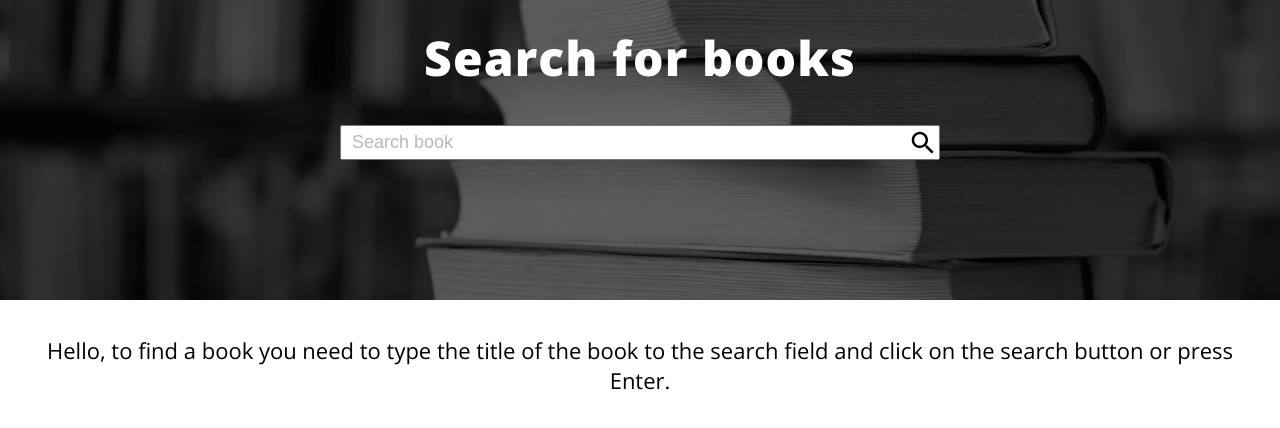
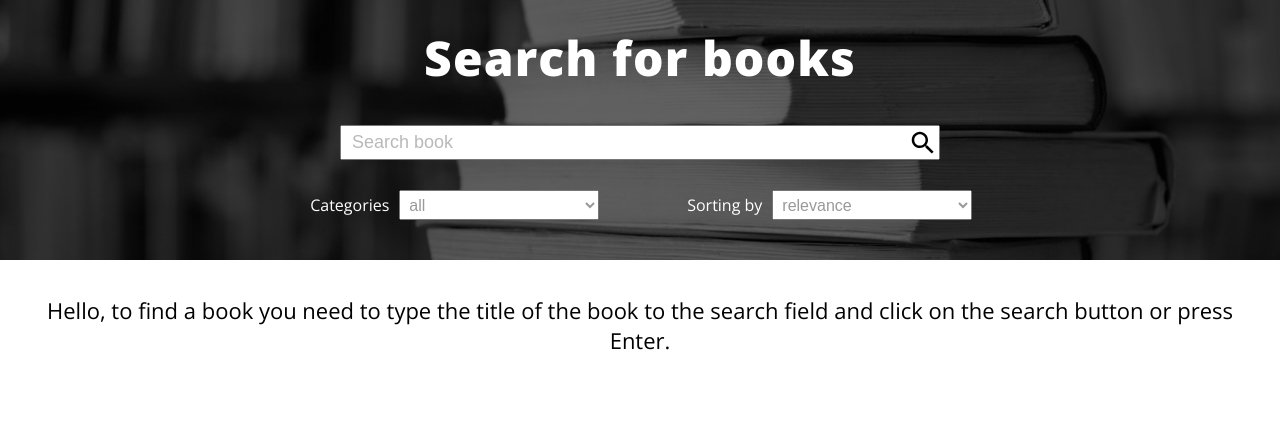
Before and after one commit to MyWay778/search-for-books, a React (Create React App) app: page / in a window 1280 px wide. Shown: the top 428 px of the page. Built offline with nearby package versions, Linux system fonts and the light colour scheme.

Commit message:
dev: add selectors

```diff
--- a/src/components/header-search-block/HeaderSearchBlock.tsx
+++ b/src/components/header-search-block/HeaderSearchBlock.tsx
@@ -6,6 +6,7 @@ import './styles.scss';
 import {fetchBooks} from '../../store/slices/booksSlice';
 import useAppDispatch from '../../hooks/useAppDispatch';
 import Routes from '../../constants/routes';
+import SearchOptions from '../search-options/SearchOptions';
 
 export default function HeaderSearchBlock(): ReactElement {
   const dispatch = useAppDispatch();
@@ -44,6 +45,7 @@ export default function HeaderSearchBlock(): ReactElement {
     <div className="header__header-search-block" data-testid="header-search-block">
       <SearchInput inputValue={inputValue} onChange={changeSearchValueHandler} onSubmit={submitSearchQuery}
                    onKeyDown={pressEnterHandler} placeholderText="Search book" maxTextLength={100}/>
+      <SearchOptions/>
     </div>
   )
 }
--- a/src/components/header/styles.scss
+++ b/src/components/header/styles.scss
@@ -1,6 +1,6 @@
 .header {
   background: no-repeat center/cover url("../../assets/images/booksGray.png");
-  min-height: 300px;
+  min-height: 260px;
 }
 .header__container {
   max-width: 1440px;
--- /dev/null
+++ b/src/components/search-options/SearchOptions.tsx
@@ -0,0 +1,24 @@
+import {ReactElement} from 'react';
+import Selector from '../shared/selector/Selector';
+import SelectorOption from '../shared/selector-option/SelectorOption';
+import './styles.scss';
+
+export default function SearchOptions(): ReactElement {
+  return (
+    <div className="search-options">
+      <Selector title="Categories">
+        <SelectorOption value="all" title="all" selected/>
+        <SelectorOption value="art" title="art"/>
+        <SelectorOption value="biography" title="biography"/>
+        <SelectorOption value="computers" title="computers"/>
+        <SelectorOption value="history" title="history"/>
+        <SelectorOption value="medical" title="medical"/>
+        <SelectorOption value="poetry" title="poetry"/>
+      </Selector>
+      <Selector title="Sorting by">
+        <SelectorOption value="relevance " title="relevance" selected/>
+        <SelectorOption value="newest" title="newest"/>
+      </Selector>
+    </div>
+  )
+}
--- /dev/null
+++ b/src/components/search-options/styles.scss
@@ -0,0 +1,6 @@
+.search-options {
+  display: flex;
+  width: 100%;
+  max-width: 750px;
+  margin-top: 30px;
+}
--- /dev/null
+++ b/src/components/shared/selector-option/SelectorOption.tsx
@@ -0,0 +1,16 @@
+import {ReactElement} from 'react';
+import './styles.scss';
+
+interface SelectorOption {
+  value: string;
+  title: string;
+  selected?: boolean;
+}
+
+export default function SelectorOption({value, title, selected}: SelectorOption): ReactElement {
+  return (
+    <option className="selector-option" value={value} selected={selected}>
+      {title}
+    </option>
+  )
+}
--- /dev/null
+++ b/src/components/shared/selector-option/styles.scss
@@ -0,0 +1,3 @@
+.selector-option {
+  color: #000;
+}
--- /dev/null
+++ b/src/components/shared/selector/Selector.tsx
@@ -0,0 +1,19 @@
+import {ReactElement} from 'react';
+import SelectorOption from '../selector-option/SelectorOption';
+import './styles.scss';
+
+interface SelectorProps {
+  children: ReturnType<typeof SelectorOption> | ReturnType<typeof SelectorOption>[];
+  title: string;
+}
+
+export default function Selector({title = '', children}: SelectorProps): ReactElement {
+  return (
+    <label className="selector">
+      <span className="selector__title">{title}</span>
+      <select className="selector__select">
+        {children}
+      </select>
+    </label>
+  )
+}
--- /dev/null
+++ b/src/components/shared/selector/styles.scss
@@ -0,0 +1,23 @@
+@use '../../../styles/variables' as *;
+
+.selector {
+  flex-grow: 1;
+  display: flex;
+  justify-content: center;
+  align-items: center;
+  gap: 10px;
+  color: $color-title;
+}
+
+.selector__title {
+  font-size: 16px;
+}
+
+.selector__select {
+  width: 100%;
+  max-width: 200px;
+  height: 30px;
+  padding-left: 5px;
+  font-size: 16px;
+  color: $color-secondary
+}
```
